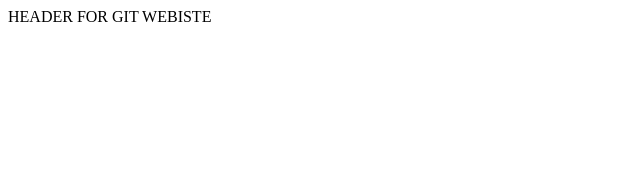
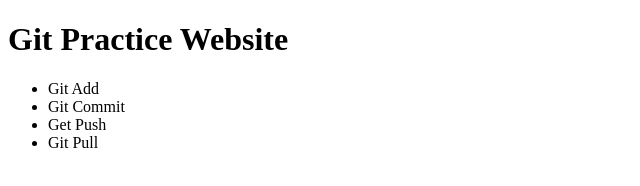
Before and after one commit to patKilcullen/Foundations.Git.PracticeWebsite2, a plain HTML site: page index.html in a window 1280 px wide. Shown: the whole page, without its empty margins (0-640 px from the left). Drawn offline with Linux system fonts and the light colour scheme.

Commit message:
second Commit

```diff
--- a/index.html
+++ b/index.html
@@ -7,7 +7,18 @@
     <title>Git Pratice Website</title>
 </head>
 <body>
-    <header>HEADER FOR GIT WEBISTE</header>
+    <header><h1>Git Practice Website</h1>
+    <nav>
+        <ul>
+            <li>Git Add</li>
+            <li>Git Commit</li>
+            <li>Get Push</li>
+            <li>Git Pull</li>
+        </ul>
+    </nav>
+
+</header>
+
 
 </body>
 </html>
```
